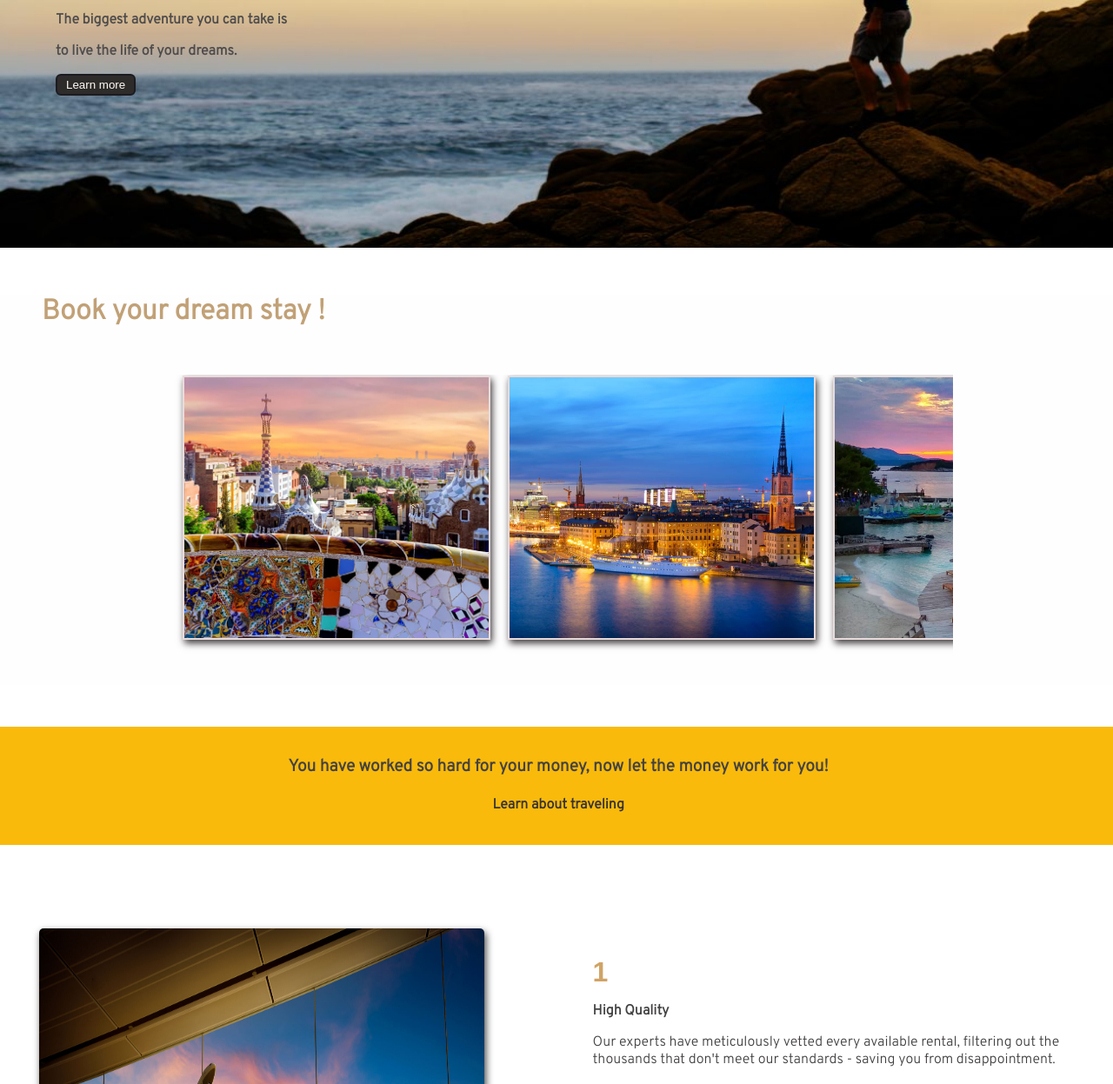
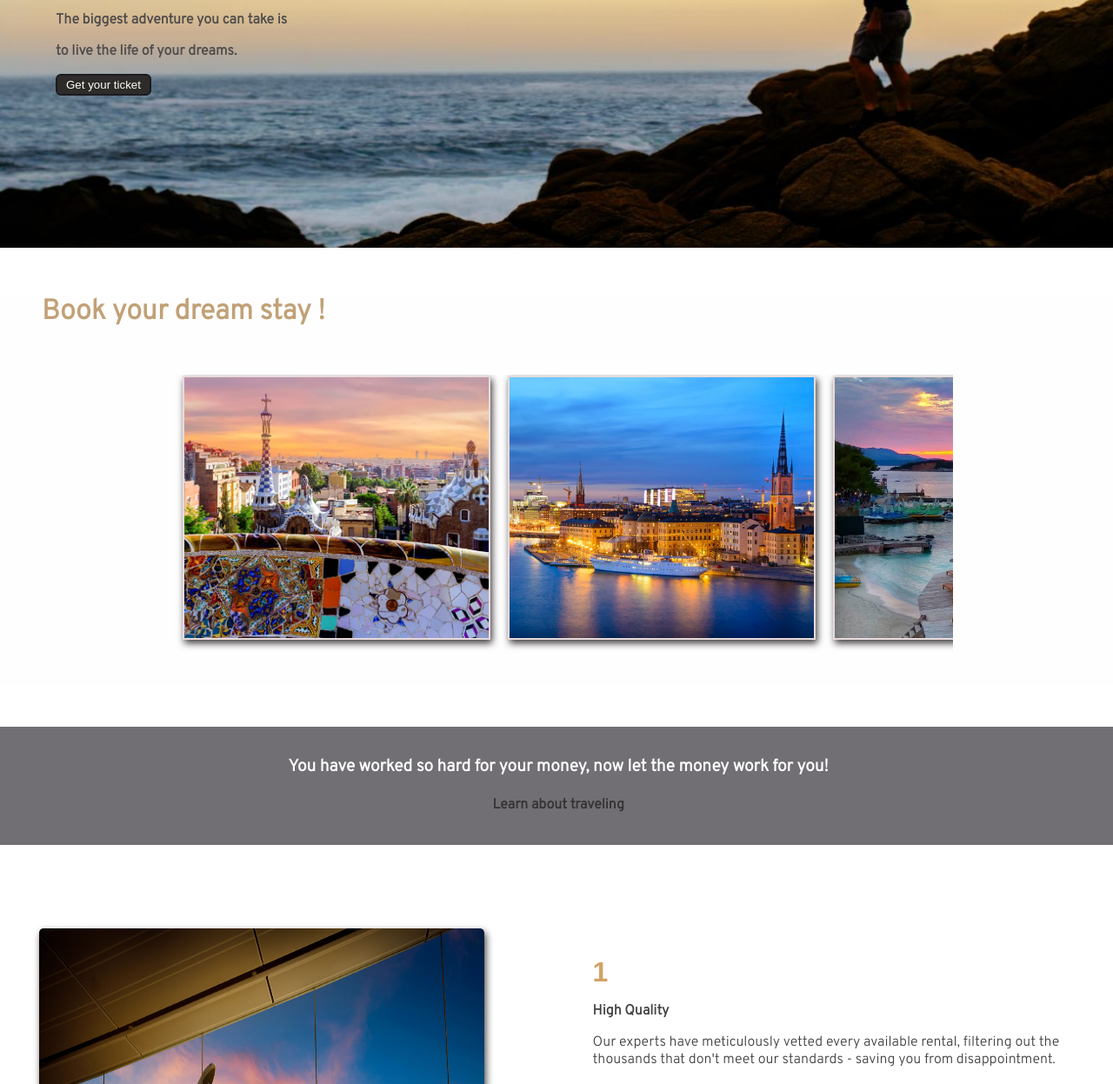
Before and after one commit to elsaferati/projekti-ne-web, a plain HTML site: page index.html in a window 1280 px wide. Shown: the part 493-1740 px from the top of the page at 87% size. Drawn offline with Linux system fonts and the light colour scheme; a script that the page names is missing; some icons are missing; a web font is replaced by a local one.

Commit message:
first page

```diff
--- a/index.html
+++ b/index.html
@@ -77,7 +77,7 @@
                         <li id="under-main-txt" >
                           <p >The biggest adventure you can take is</p>
                           <p> to live the life of your dreams.</p>
-                          <a href="about.html"><button>Learn more</button></a>
+                          <a href="about.html"><button>Get your ticket</button></a>
                         </li>
                     </ul>
             </div>
@@ -175,7 +175,7 @@
             <div id="fifth-section-content">
                 <p>Stay in the world's most remarkable homes!</p>
                 <ul id="in-fifth-section">
-                  <button type="button">Get Your Ticket</button>
+                  <button type="button">Book your hotel</button>
                 </ul>
 
             </div>
--- a/styles/style.css
+++ b/styles/style.css
@@ -147,11 +147,12 @@ body {
   }
 
   #third-section {
-    background-color: rgb(249, 186, 12);
+    background-color: rgb(113, 111, 116);
     padding: 15px;
     margin-bottom: 3rem;
     margin-top: 3rem;
     width: 98%;
+    color: white;
 
 }
   #third-section p {
```
